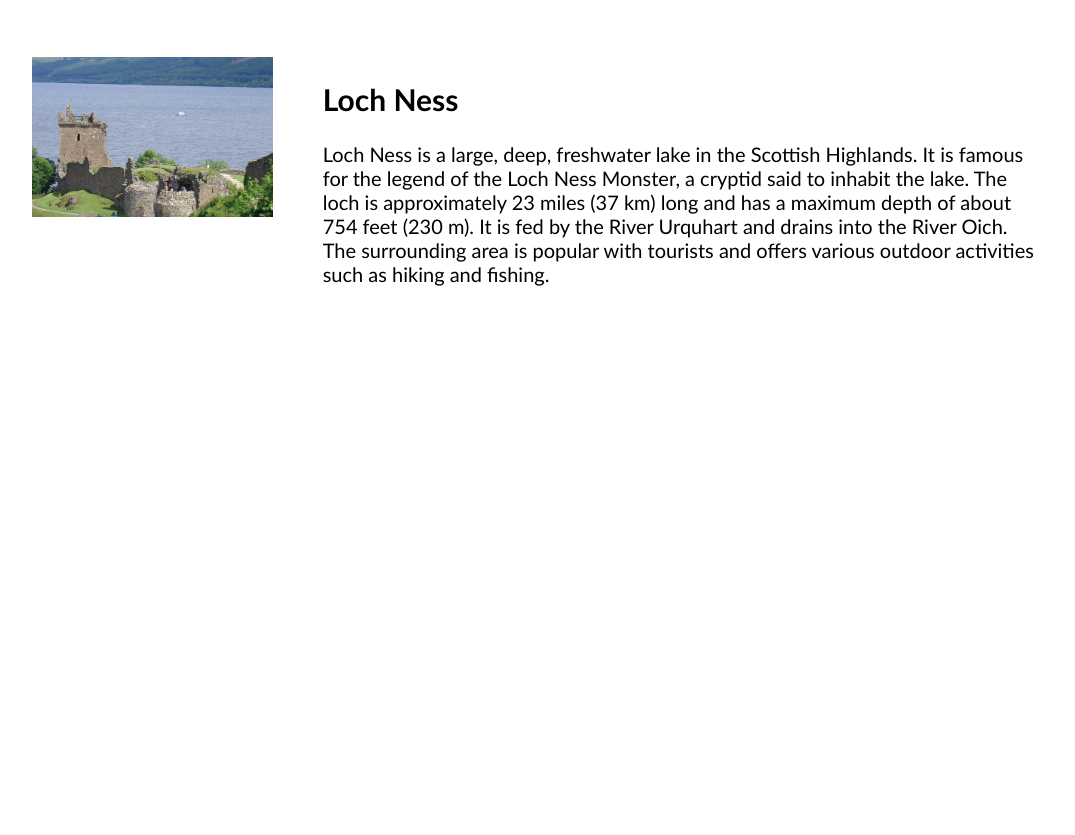
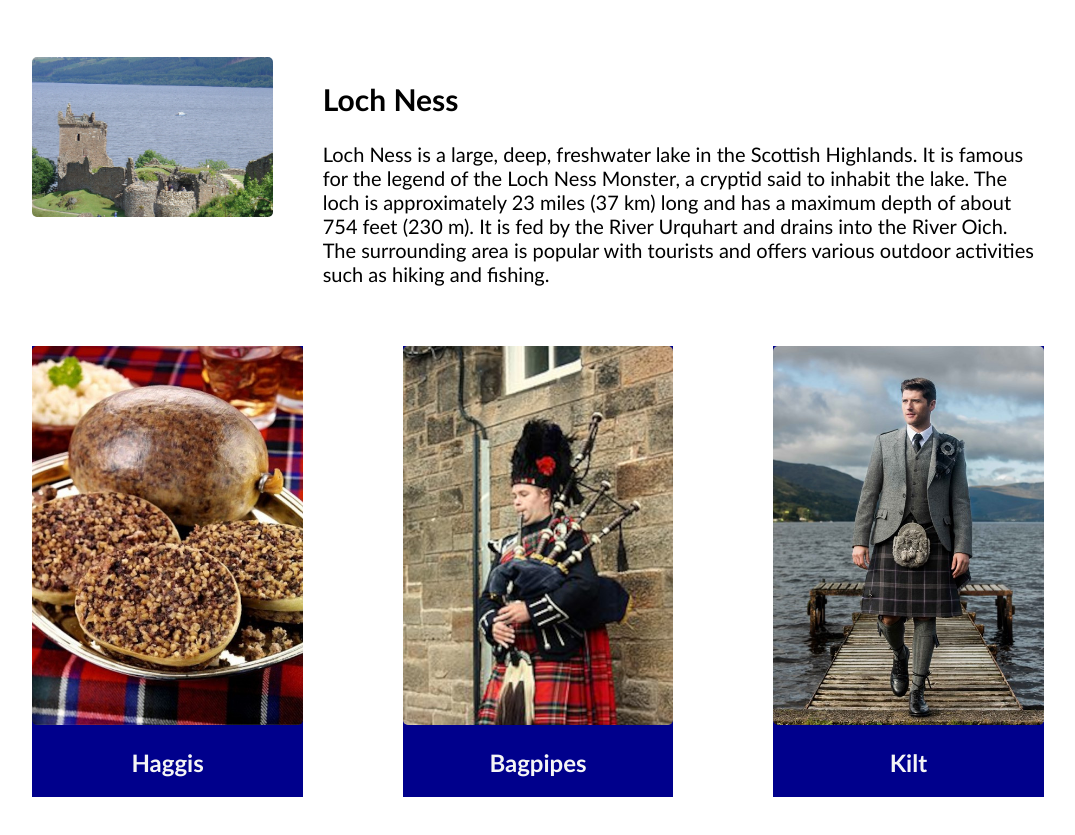
Before and after one commit to 24565bhs/Scotland, a plain HTML site: page index.html in a window 1280 px wide. Shown: the part 1067-1902 px from the top of the page, without its empty margins (102-1177 px from the left). Before the commit the page ends 1381 px from the top, so only its background shows below. Drawn offline with Linux system fonts and the light colour scheme.

Commit message:
Completed project

```diff
--- a/index.html
+++ b/index.html
@@ -15,7 +15,7 @@
     </section>
     <section class="two-column">
         <div class="image">
-            <img src="edinburgh-castle-959083_1280.jpg" alt="edinburgh castle">
+            <img src="images/edinburgh-castle-959083_1280.jpg" alt="edinburgh castle">
         </div>
         <div class="info">
             <h1>Edinburgh Castle</h1>
@@ -27,7 +27,7 @@
     </section>
     <section class="two-column">
         <div class="image">
-            <img src="skye-540130_1280.jpg" alt="The Isle of Skye">
+            <img src="images/skye-540130_1280.jpg" alt="The Isle of Skye">
         </div>
         <div class="info">
             <h1>The Isle of Skye</h1>
@@ -39,7 +39,7 @@
     </section>
     <section class="two-column">
         <div class="image">
-            <img src="scottish-castle-967972_1280.jpg" alt="Loch Ness">
+            <img src="images/scottish-castle-967972_1280.jpg" alt="Loch Ness">
         </div>
         <div class="info">
             <h1>Loch Ness</h1>
@@ -47,5 +47,19 @@
         </div>
     </section>
     <!-- Two columns layout end -->
+     <section class="three-column">
+        <div class="card">
+            <img src="images/haggis.jpg" alt="haggis">
+        <h2 class="card-text">Haggis</h2>
+        </div>
+        <div class="card">
+            <img src="images/bagpipes.jpg" alt="bagpipes">
+        <h2 class="card-text">Bagpipes</h2>
+        </div>
+        <div class="card">
+            <img src="images/kilt.jpg" alt="kilt">
+        <h2 class="card-text">Kilt</h2>
+        </div>
+    </section>
 </body>
 </html>
--- a/style.css
+++ b/style.css
@@ -4,10 +4,11 @@
 
 img {
     width: 100%;
+    border-radius: 5px;
 }
 
 .hero-image {
-    background-image: url("scotland-1987599_1280.jpg");
+    background-image: url("images/scotland-1987599_1280.jpg");
     background-size: cover;
     background-position: center;
     height: 352px;
@@ -35,3 +36,22 @@ img {
 .info {
     font-size: 1.25em;
 }
+
+.three-column {
+    display: grid;
+    grid-template-columns: repeat(3, 1fr);
+    gap: 100px;
+    width: 80%;
+    margin: auto;
+    margin-top: 40px;
+    margin-bottom: 50px;
+}
+
+.card {
+    background-color: rgb(0,0,140);
+}
+
+.card-text {
+    text-align: center;
+    color: whitesmoke;
+}
```
Also changed, not shown: images/Information.txt (renamed from Information.txt), images/bagpipes.jpg (renamed from bagpipes.jpg), images/edinburgh-castle-959083_1280.jpg (renamed from edinburgh-castle-959083_1280.jpg), images/eilean-donan-5570684_1280.jpg (renamed from eilean-donan-5570684_1280.jpg), images/haggis.jpg (renamed from haggis.jpg), images/kilt.jpg (renamed from kilt.jpg), images/oban-114173_1280.jpg (renamed from oban-114173_1280.jpg), images/scotland-1987599_1280.jpg (renamed from scotland-1987599_1280.jpg), images/scottish-castle-967972_1280.jpg (renamed from scottish-castle-967972_1280.jpg), images/skye-540130_1280.jpg (renamed from skye-540130_1280.jpg), 1 other file.
